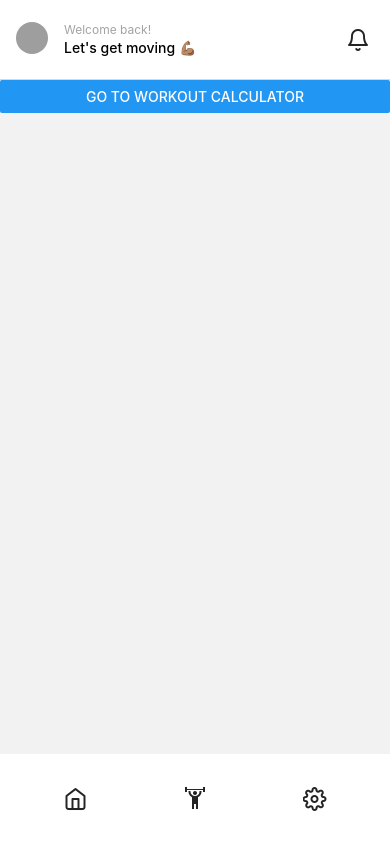
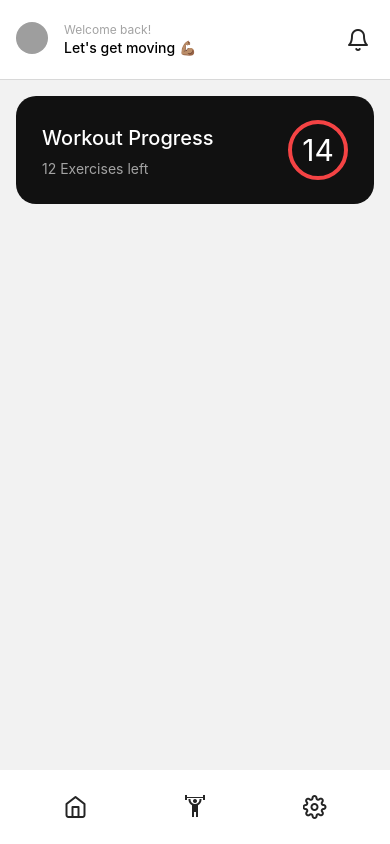
Before and after one commit to briklabs/beta-blitz-mobile, a React Native app: screen /HomeScreen in a window 390 px wide. Built offline with nearby package versions, Linux system fonts and the light colour scheme; grey boxes are pictures that could not be loaded.

Commit message:
feat(workout): added workout cta

```diff
--- a/app/screens/HomeScreen.tsx
+++ b/app/screens/HomeScreen.tsx
@@ -1,18 +1,41 @@
 import React from "react";
-import { View, Button, Text, Pressable, ScrollView } from "react-native";
+import { View, Pressable, ScrollView, Text } from "react-native";
 import { ScreenProps } from "../utils/types";
-import { Icon } from "@rneui/themed";
+import { Avatar, Button, Icon } from "@rneui/themed";
+
+function WorkoutProgress() {
+  return (
+    <View className="flex-row justify-between items-center flex-1 p-4">
+      <View className="gap-2">
+        <Text className="text-white text-xl font-medium">Workout Progress</Text>
+        <Text className="text-neutral-400">12 Exercises left</Text>
+      </View>
+      <Avatar
+        size={60}
+        rounded
+        title="14"
+        containerStyle={{ borderColor: "#f44344", borderWidth: 4 }}
+      />
+    </View>
+  );
+}
 
 const HomeScreen = ({ navigation }: ScreenProps<"HomeScreen">) => {
   return (
     <View className="flex-1">
       <ScrollView>
-        <Button
-          title="Go to Workout Calculator"
-          onPress={() => navigation.navigate("WorkoutCalculator")}
-        />
+        <View className="p-4">
+          <Button
+            title={<WorkoutProgress />}
+            buttonStyle={{
+              borderRadius: 20,
+              backgroundColor: "#111",
+            }}
+            onPress={() => navigation.navigate("WorkoutCalculator")}
+          />
+        </View>
       </ScrollView>
-      <View className="flex-row py-8 justify-evenly gap-8 bg-white">
+      <View className="flex-row py-6 justify-evenly gap-8 bg-white">
         <Pressable>
           <Icon name="home" type="feather" />
         </Pressable>
```
